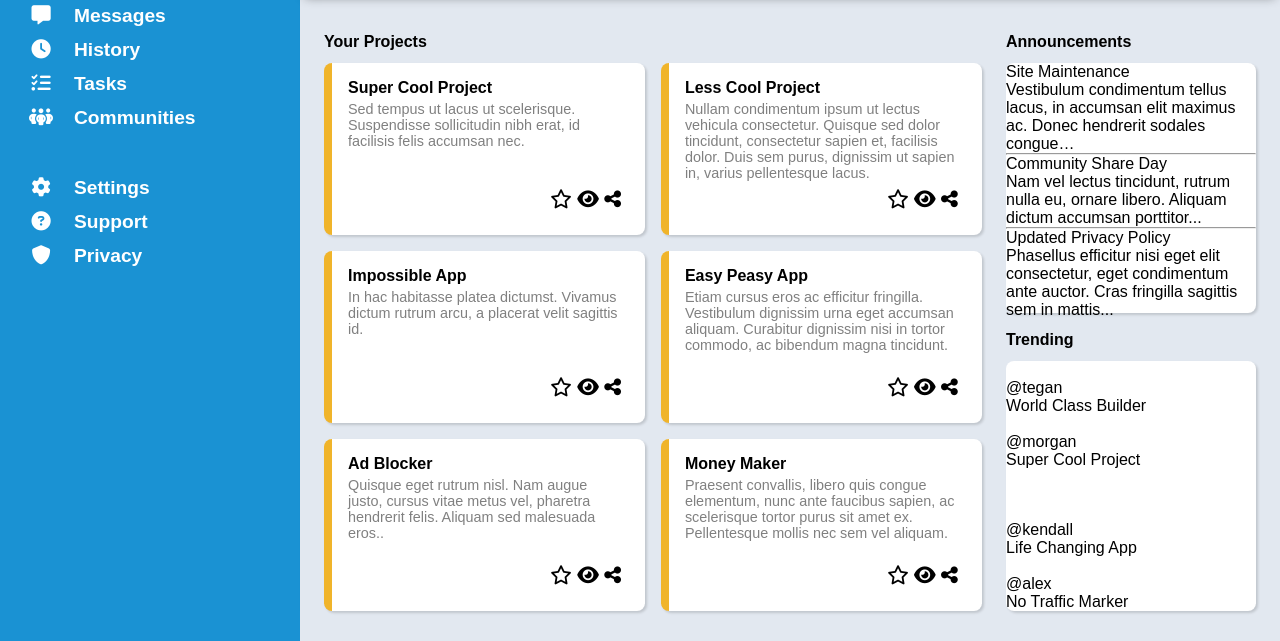
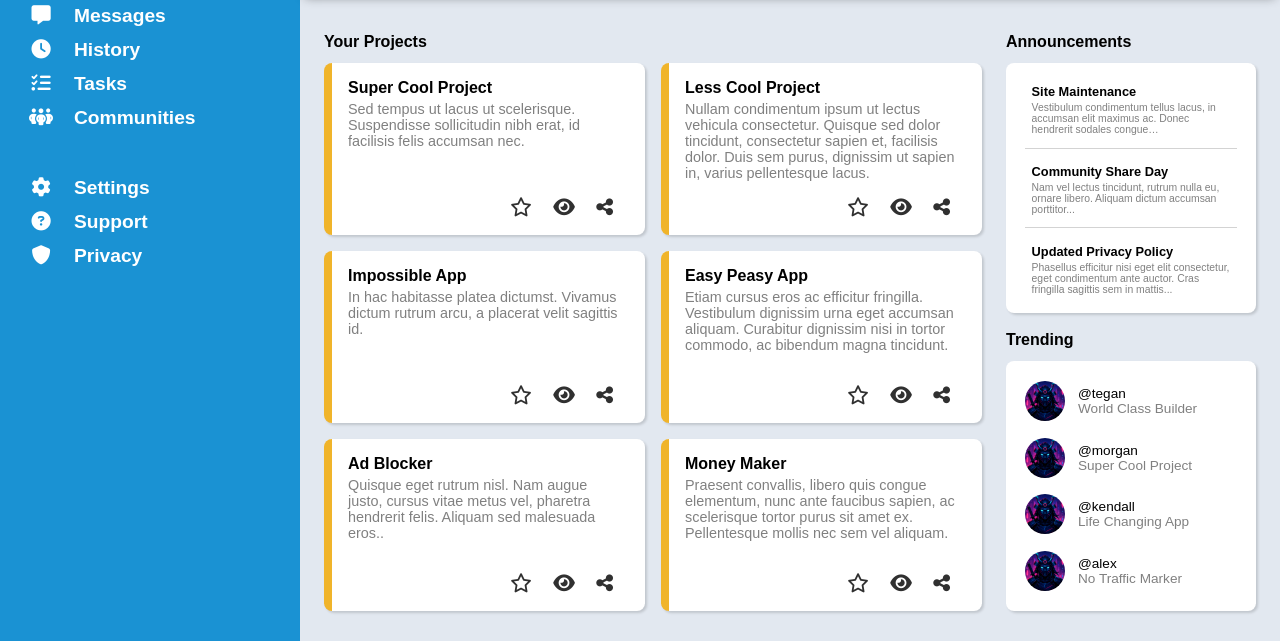
Before and after one commit to A-Shushi/odin-admin-dashboard, a plain HTML site: page index.html in a window 1280 px wide. Shown: the part 159-800 px from the top of the page. Drawn offline with Linux system fonts and the light colour scheme.

Commit message:
Style the announcement and trending sections

```diff
--- a/index.html
+++ b/index.html
@@ -166,7 +166,7 @@
                 </div>
                 <div class="announcements-container">
                     <p class="main-title">Announcements</p>
-                    <div class="right-container main-shadow">
+                    <div class="right-side-container main-shadow">
                         <div class="announcement">
                             <p class="announcement-title">Site Maintenance</p>
                             <p class="announcement-text">Vestibulum condimentum tellus
@@ -192,34 +192,34 @@
                 </div>
                 <div class="trending-container">
                     <p class="main-title">Trending</p>
-                    <div class="right-container main-shadow">
+                    <div class="right-side-container main-shadow">
                         <div class="trending-user">
-                            <img src="" alt=""
-                                 class="trending-avatar">
+                            <img src="img/main_avatar.png" alt=""
+                                 class="mini-avatar">
                             <div class="trending-username">
                                 <p class="trending-handle">@tegan</p>
                                 <p class="trending-text">World Class Builder</p>
                             </div>
                         </div>
                         <div class="trending-user">
-                            <img src="" alt=""
-                                 class="trending-avatar">
+                            <img src="img/main_avatar.png" alt=""
+                                 class="mini-avatar">
                             <div class="trending-username">
                                 <p class="trending-handle">@morgan</p>
                                 <p class="trending-text">Super Cool Project</p>
                             </div>
                         </div>
                         <div class="trending-user">
-                            <img src="" alt=""
-                                 class="trending-avatar">
+                            <img src="img/main_avatar.png" alt=""
+                                 class="mini-avatar">
                             <div class="trending-username">
                                 <p class="trending-handle">@kendall</p>
                                 <p class="trending-text">Life Changing App</p>
                             </div>
                         </div>
                         <div class="trending-user">
-                            <img src="" alt=""
-                                 class="trending-avatar">
+                            <img src="img/main_avatar.png" alt=""
+                                 class="mini-avatar">
                             <div class="trending-username">
                                 <p class="trending-handle">@alex</p>
                                 <p class="trending-text">No Traffic Marker</p>
--- a/styles.css
+++ b/styles.css
@@ -200,14 +200,12 @@ button {
     grid-template-columns: repeat(auto-fit, minmax(310px, 1fr));
     grid-auto-rows: minmax(auto, 1fr);
     gap: 1rem;
-    overflow: visible;
-    padding-right: 0.01rem;
     height: calc(100% - 24px);
 }
 
 .card {
     background-color: white;
-    padding: 1rem 1.5rem 1.5rem 1rem;
+    padding: 1rem 1.5rem 1rem 1rem;
     border-radius: 8px;
     box-shadow: rgba(0, 0, 0, 0.15) 1.95px 1.95px 2.6px;
     border-left: 0.5rem solid #f0b42a;
@@ -230,21 +228,71 @@ button {
 .card-interaction {
     text-align: right;
     font-size: 1.2rem;
+    color: #303030;
+}
+
+.card-interaction > i {
+    padding-left: 0.5rem;
+    padding-right: 0.5rem;
+}
+
+.right-side-container {
+    height: calc(100% - 24px);
+    background-color: white;
+    border-radius: 8px;
+    box-shadow: rgba(0, 0, 0, 0.15) 1.95px 1.95px 2.6px;
+    display: grid;
+    grid-template-rows: auto;
+    gap: 0.5rem;
+    padding: 1rem 1.2rem;
+    align-items: center;
 }
 
 .announcements-container {
     grid-area: announcements;
-    min-height: 250px;
+}
+
+.announcement {
+    padding: 0 0.4rem;
+}
+
+.announcement-title {
+    font-weight: bold;
+    font-size: 0.8rem;
+    padding: 0.2rem 0;
+}
+
+.announcement-text {
+    font-size: 0.65rem;
+    font-weight: lighter;
+    color: grey;
+}
+
+hr {
+    height: 1px;
+    border: none;
+    border-top: 1px solid lightgrey;
 }
 
 .trending-container {
     grid-area: trending;
-    min-height: 250px;
 }
 
-.right-container {
-    height: calc(100% - 24px);
-    background-color: white;
-    border-radius: 8px;
-    box-shadow: rgba(0, 0, 0, 0.15) 1.95px 1.95px 2.6px;
+.trending-user {
+    display: grid;
+    grid-template-columns: auto 1fr;
+    gap: 0.8rem;
+    align-items: center;
+    font-size: 0.85rem;
 }
+
+.trending-text {
+    color: grey;
+}
+
+@media (max-width: 1270px) {
+    .card-container {
+        overflow: auto;
+        padding-right: 0.25rem;
+    }
+}
```
